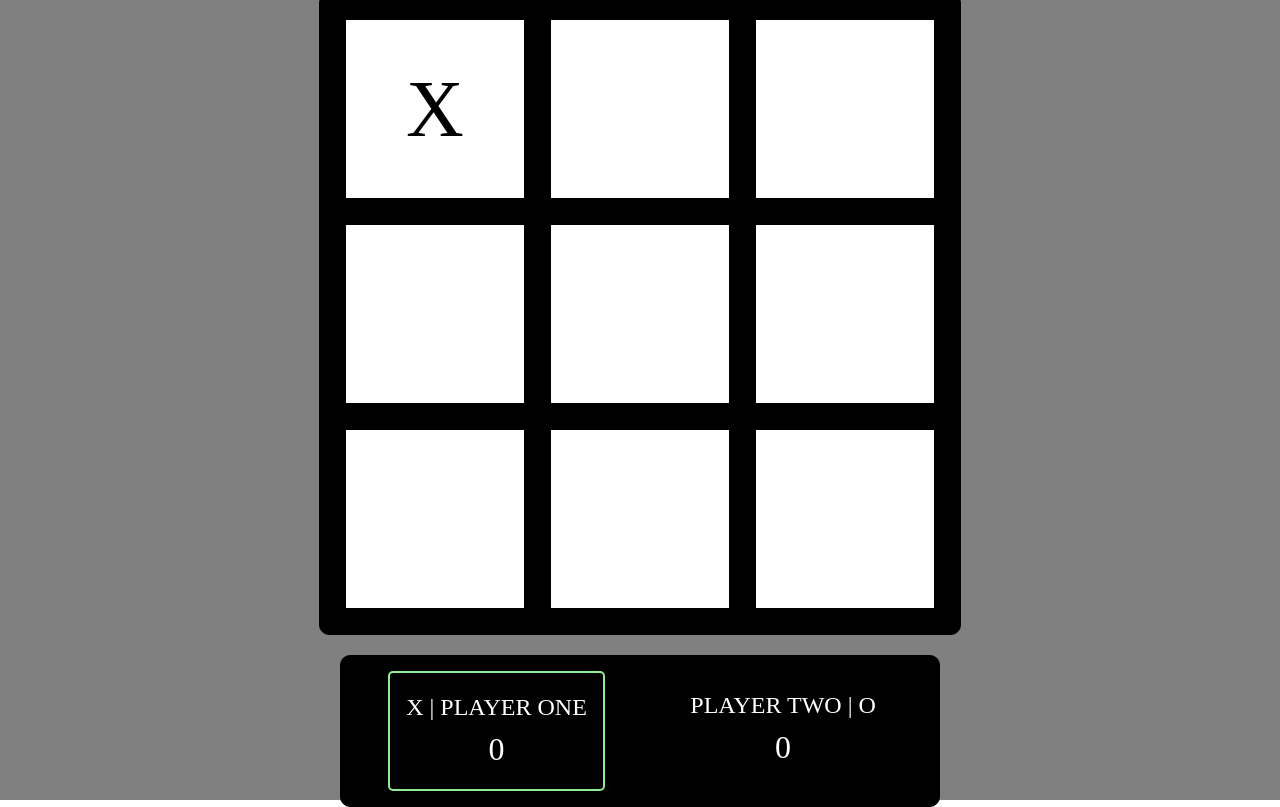
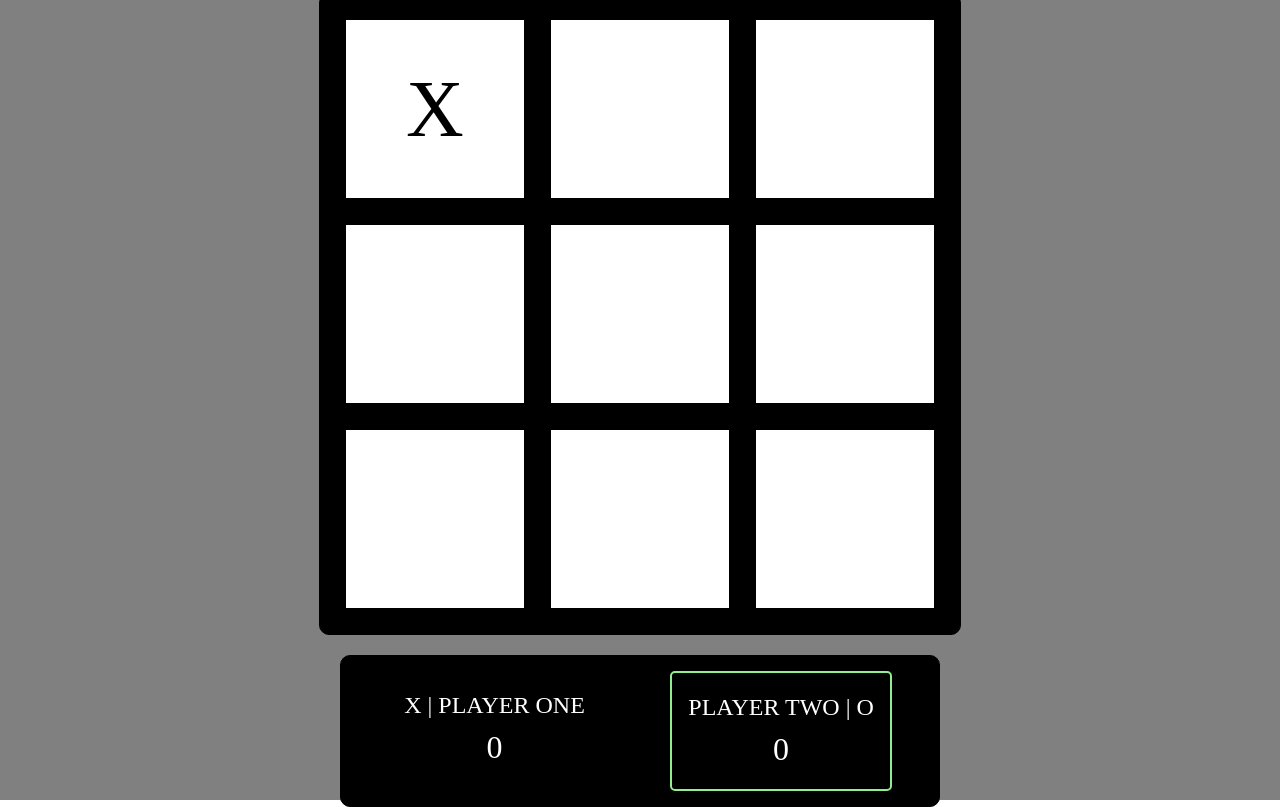
Before and after one commit to ryangholland/tic-tac-toe, a plain HTML site: page index.html in a window 1280 px wide. Both pictures are taken after a click on the element 435 px from the left and 109 px from the top of the page. Drawn offline with Linux system fonts and the light colour scheme.

Commit message:
Render scoreboard dynamically, show active player

```diff
--- a/index.html
+++ b/index.html
@@ -1,27 +1,17 @@
 <!DOCTYPE html>
 <html lang="en">
-<head>
-    <meta charset="UTF-8">
-    <meta http-equiv="X-UA-Compatible" content="IE=edge">
-    <meta name="viewport" content="width=device-width, initial-scale=1.0">
+  <head>
+    <meta charset="UTF-8" />
+    <meta http-equiv="X-UA-Compatible" content="IE=edge" />
+    <meta name="viewport" content="width=device-width, initial-scale=1.0" />
     <title>Tic-Tac-Toe</title>
-    <link rel="stylesheet" href="style.css">
+    <link rel="stylesheet" href="style.css" />
     <script src="script.js" defer></script>
-</head>
-<body>
+  </head>
+  <body>
     <div class="wrapper">
-        <div id="board-container">
-        </div>
-        <div id="scoreboard">
-            <div class="scoreboard-one active-player-border">
-                <div>X | PLAYER ONE</div>
-                <div class="scoreboard-one-score">0</div>
-            </div>
-            <div class="scoreboard-two">
-                <div>PLAYER TWO | O</div>
-                <div class="scoreboard-two-score">0</div>
-            </div>
-        </div>
+      <div id="board-container"></div>
+      <div id="scoreboard"></div>
     </div>
-</body>
+  </body>
 </html>
--- a/script.js
+++ b/script.js
@@ -1,5 +1,5 @@
-const Player = (name, marker) => {
-  return { name, marker };
+const Player = (num, name, marker) => {
+  return { num, name, marker };
 };
 
 const Cell = (space) => {
@@ -21,8 +21,8 @@ const gameBoard = () => {
 
 const gameController = () => {
   let board = gameBoard();
-  let playerOne = Player("Player One", "X");
-  let playerTwo = Player("Player Two", "O");
+  let playerOne = Player(1, "Player One", "X");
+  let playerTwo = Player(2, "Player Two", "O");
   let activePlayer = playerOne;
 
   const getBoard = () => board;
@@ -76,11 +76,10 @@ const gameController = () => {
 
 const displayController = () => {
   const boardContainer = document.getElementById("board-container");
+  const scoreContainer = document.getElementById("scoreboard");
 
   let game = gameController();
   let board = game.getBoard();
-
-  console.log(board);
 
   const clearBoard = () => {
     while (boardContainer.firstChild) {
@@ -88,8 +87,50 @@ const displayController = () => {
     }
   };
 
+  const clearScores = () => {
+    while (scoreContainer.firstChild) {
+      scoreContainer.removeChild(scoreContainer.firstChild);
+    }
+  };
+
+  const renderScores = () => {
+    let scoreBoardOne = document.createElement("div");
+    let nameAndMarkerOne = document.createElement("div");
+    let scoreOne = document.createElement("div");
+    let scoreBoardTwo = document.createElement("div");
+    let nameAndMarkerTwo = document.createElement("div");
+    let scoreTwo = document.createElement("div");
+    let activePlayer = game.getActivePlayer();
+
+    nameAndMarkerOne.textContent = "X | PLAYER ONE";
+    scoreOne.textContent = "0";
+    nameAndMarkerTwo.textContent = "PLAYER TWO | O";
+    scoreTwo.textContent = "0";
+
+    scoreBoardOne.classList.add("scoreboard-one");
+    scoreOne.classList.add("scoreboard-one-score");
+    scoreBoardTwo.classList.add("scoreboard-two");
+    scoreTwo.classList.add("scoreboard-two-score");
+
+    if (activePlayer.num === 1) {
+      scoreBoardTwo.classList.remove("active-player-border");
+      scoreBoardOne.classList.add("active-player-border");
+    } else {
+      scoreBoardTwo.classList.add("active-player-border");
+      scoreBoardOne.classList.remove("active-player-border");
+    }
+
+    scoreBoardOne.append(nameAndMarkerOne);
+    scoreBoardOne.append(scoreOne);
+    scoreBoardTwo.append(nameAndMarkerTwo);
+    scoreBoardTwo.append(scoreTwo);
+    scoreContainer.append(scoreBoardOne);
+    scoreContainer.append(scoreBoardTwo);
+  };
+
   const renderBoard = () => {
     clearBoard();
+    clearScores();
     board.forEach((cell) => {
       let cellDiv = document.createElement("div");
       cellDiv.textContent = cell.marker;
@@ -103,6 +144,7 @@ const displayController = () => {
 
       boardContainer.append(cellDiv);
     });
+    renderScores();
   };
 
   renderBoard();
```
